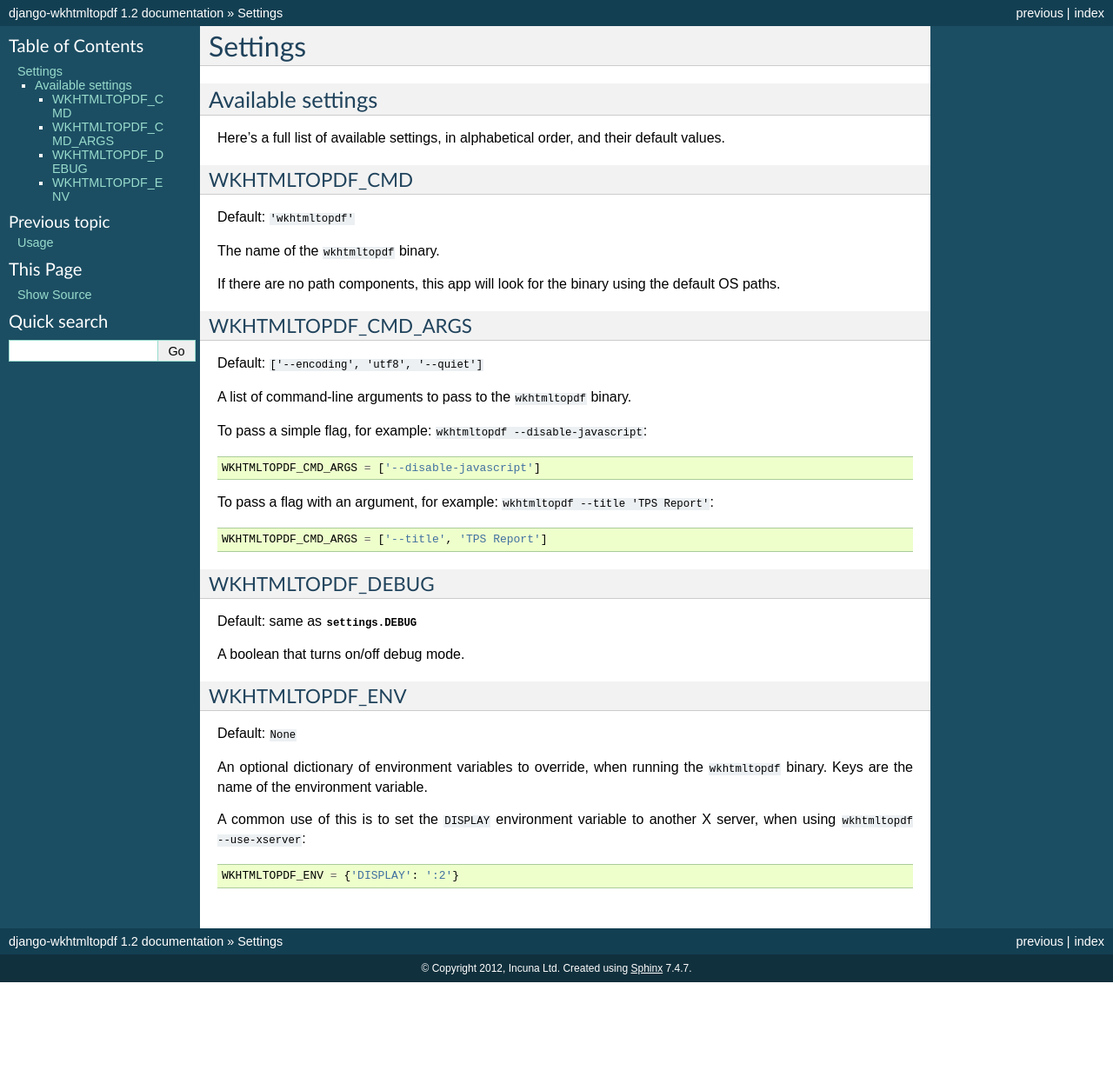
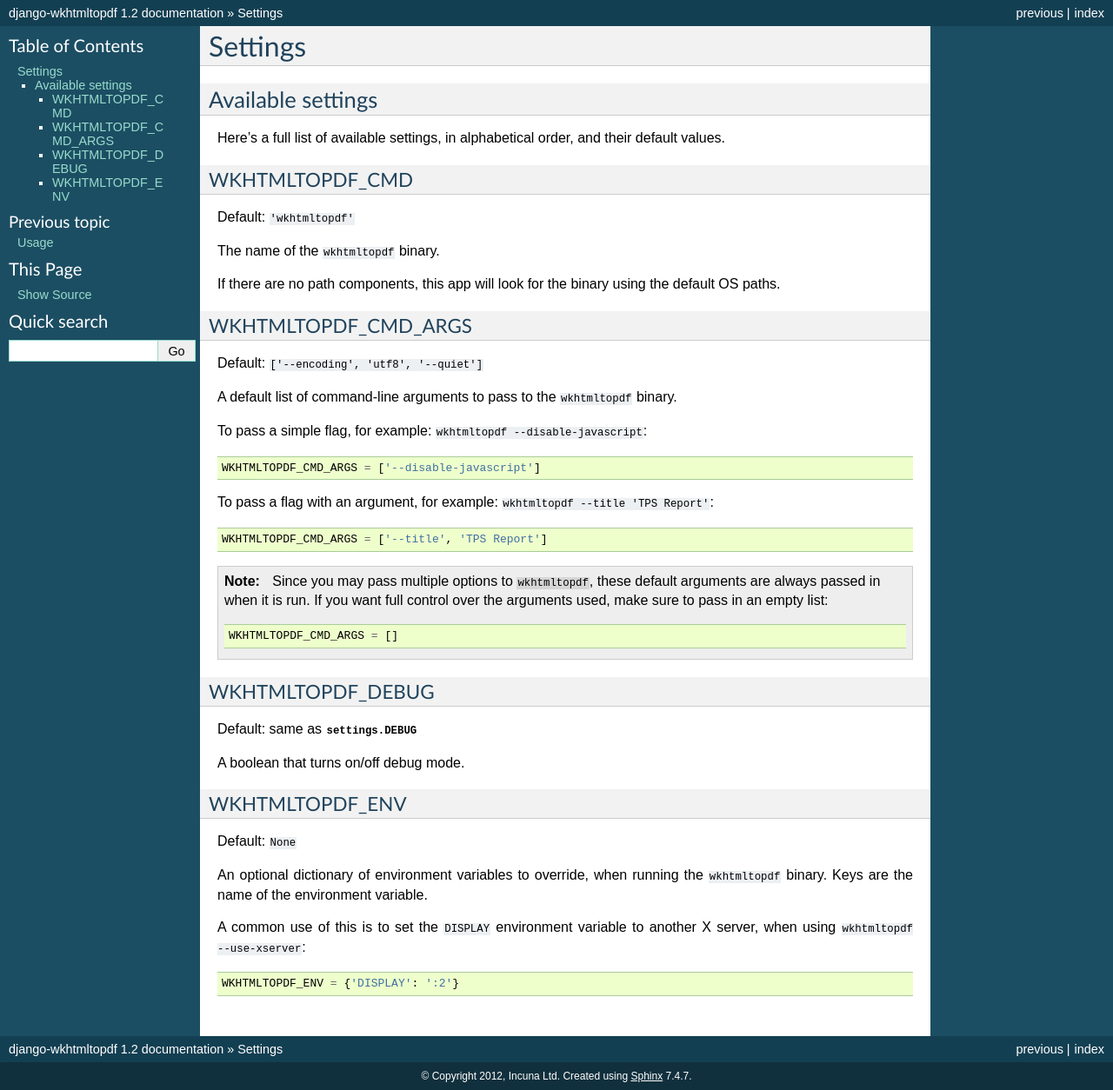
Before and after one commit to incuna/django-wkhtmltopdf, a Sphinx documentation site: the page built from docs/settings.rst, in a window 1280 px wide. Shown: the whole page at 87% size. Built offline with Sphinx 7.4.7, drawn with Linux system fonts in a browser that asks for light colours; before the commit the page ends 1130 px from its top, so only the background shows below that.

Commit message:
utils.py: wkhtmltopdf now handles WKHTMLTOPDF_CMD_ARGS defaults.
Always prepend the default arguments to the command line for now.
Dealing with conflicts is an interesting problem, because now we need
to know which things should be clobbered, and which shouldn't.

I suspect that the proper answer is to leave out things from
WKHTMLTOPDF_CMD_ARGS that you would want to override.

```diff
--- a/docs/settings.rst
+++ b/docs/settings.rst
@@ -21,12 +21,12 @@
 .. _WKHTMLTOPDF-CMD-ARGS:
 
 WKHTMLTOPDF_CMD_ARGS
-~~~~~~~~~~~~~~~~~~~~~~~
+~~~~~~~~~~~~~~~~~~~~
 
 Default: ``['--encoding', 'utf8', '--quiet']``
 
-A list of command-line arguments to pass to the ``wkhtmltopdf``
-binary.
+A default list of command-line arguments
+to pass to the ``wkhtmltopdf`` binary.
 
 To pass a simple flag,
 for example:
@@ -43,6 +43,17 @@
 .. code-block:: python
 
     WKHTMLTOPDF_CMD_ARGS = ['--title', 'TPS Report']
+
+.. note::
+
+    Since you may pass multiple options to ``wkhtmltopdf``,
+    these default arguments are always passed in when it is run.
+    If you want full control over the arguments used, make sure
+    to pass in an empty list:
+
+    .. code-block:: python
+
+        WKHTMLTOPDF_CMD_ARGS = []
 
 
 WKHTMLTOPDF_DEBUG
```
Also changed, not shown: 1 other file.
